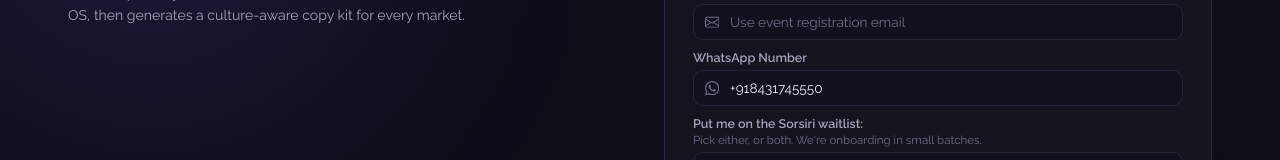
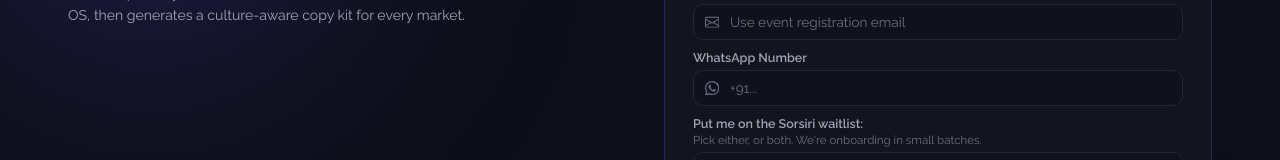
Before and after one commit to gsumithub/sorsiri-landing, a React (Vite) app: page / in a window 1280 px wide. Shown: the part 226-386 px from the top of the page. Built offline with nearby package versions, Linux system fonts and the light colour scheme.

Commit message:
fix: make whatsapp number field empty by default with placeholder

```diff
--- a/src/components/TakeawaysForm.jsx
+++ b/src/components/TakeawaysForm.jsx
@@ -45,7 +45,7 @@
 
 export default function TakeawaysForm() {
   const [email, setEmail]             = useState("");
-  const [whatsapp, setWhatsapp]       = useState("+918431745550");
+  const [whatsapp, setWhatsapp]       = useState("");
   // multi-select: track a Set of selected option IDs (unselected by default)
   const [selectedOS, setSelectedOS]   = useState(new Set());
   const [joinCommunity, setJoin]      = useState(false);
@@ -155,6 +155,7 @@
               id="lt-wa"
               type="tel"
               className="sl-input"
+              placeholder="+91..."
               value={whatsapp}
               onChange={e => setWhatsapp(e.target.value)}
               required
```
